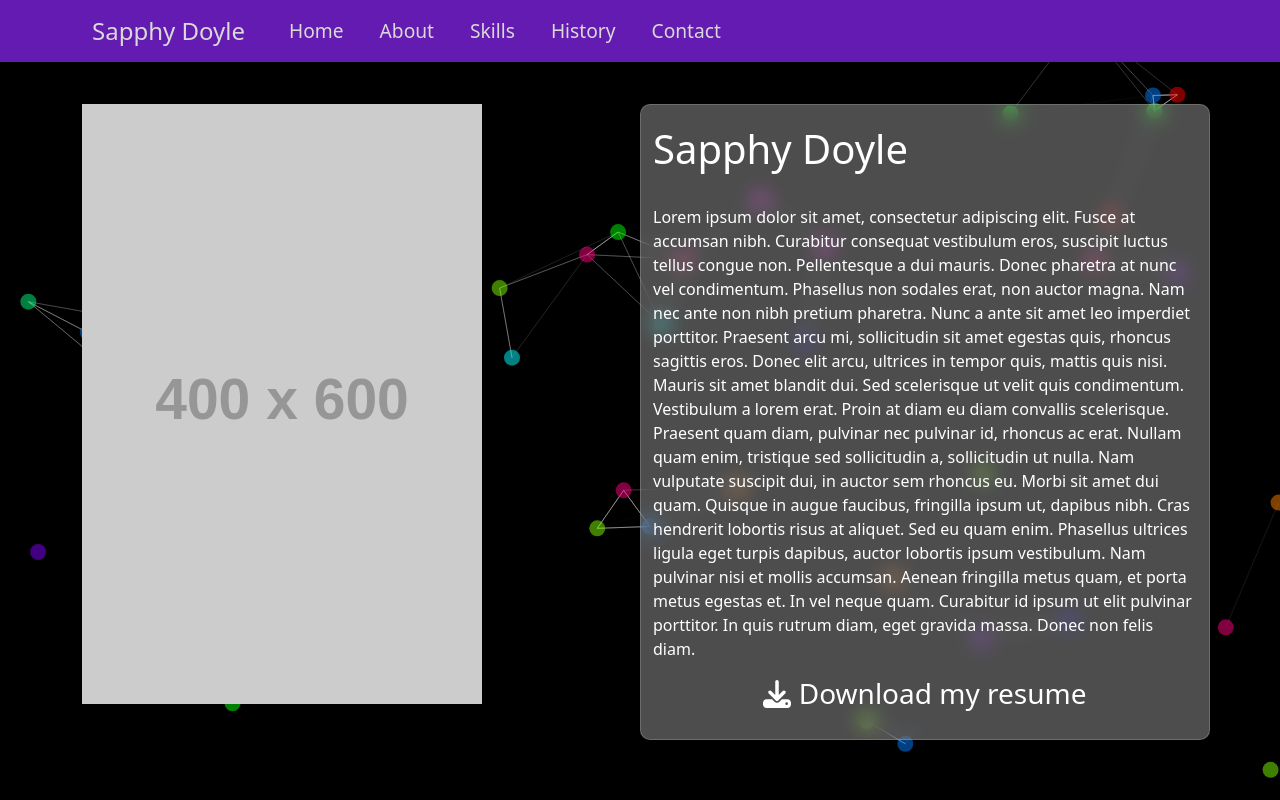
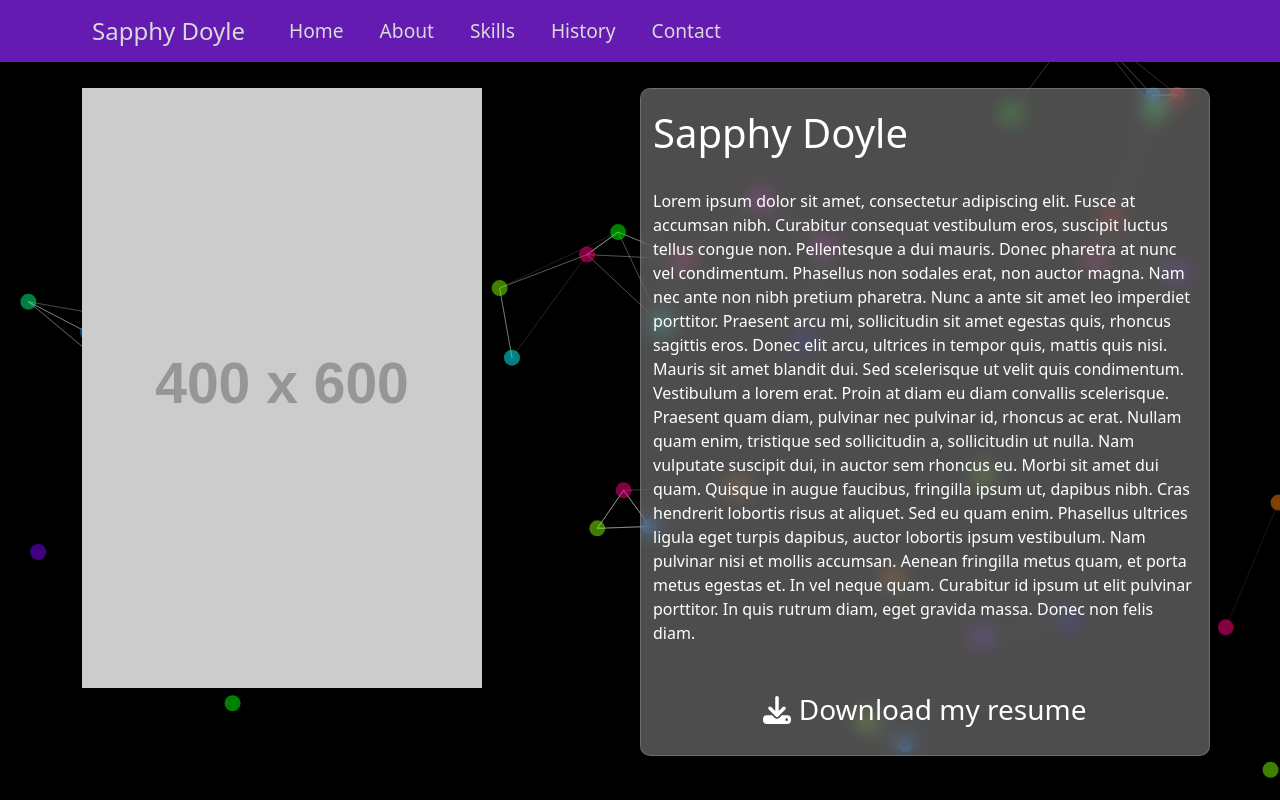
Before and after one commit to Terafora/Sapphy-Doyle-Profile-Site, a React (Create React App) app: page / in a window 1280 px wide. Built offline with nearby package versions, Linux system fonts and the light colour scheme; the HTML template or start-up script is replaced by a standard one.

Commit message:
Update margin on download section

```diff
--- a/src/components/Home.js
+++ b/src/components/Home.js
@@ -44,11 +44,11 @@ export default function Home() {
             Morbi sit amet dui quam. Quisque in augue faucibus, fringilla ipsum ut, dapibus nibh. Cras hendrerit lobortis risus at aliquet. Sed eu quam enim. Phasellus ultrices ligula eget turpis dapibus, auctor lobortis ipsum vestibulum. Nam pulvinar nisi et mollis accumsan. Aenean fringilla metus quam, et porta metus egestas et. In vel neque quam. Curabitur id ipsum ut elit pulvinar porttitor. In quis rutrum diam, eget gravida massa. Donec non felis diam.
           </p>
           {showTick ? (
-            <h3 className="text-center  resume-download">
+            <h3 className="text-center  resume-download mt-5">
               <FontAwesomeIcon icon={faCheck} /> Download complete
             </h3>
           ) : (
-            <h3 className="text-white text-center" onClick={handleDownload}>
+            <h3 className="text-white text-center mt-5" onClick={handleDownload}>
               <FontAwesomeIcon icon={faDownload} /> Download my resume
             </h3>
           )}
```
